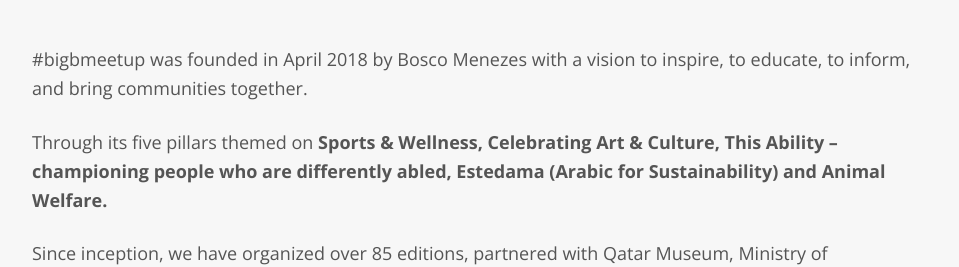
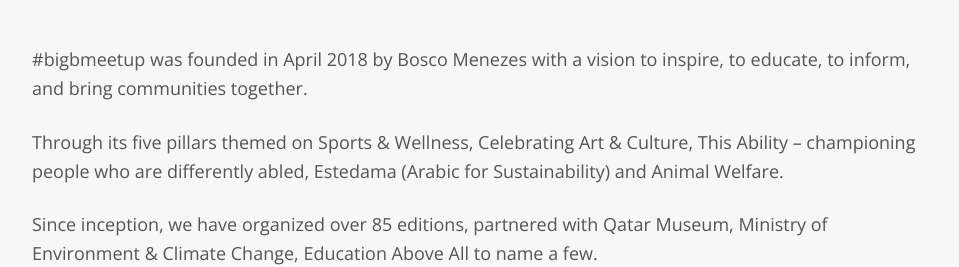
Before and after one commit to hedsouza/bigbmeetup, a Next.js app: page / in a window 1280 px wide. Shown: the part 1040-1307 px from the top of the page, without its empty margins (160-1119 px from the left). Built offline with nearby package versions, Linux system fonts and the light colour scheme; no server answers.

Commit message:
Update About section copy to match provided content

```diff
--- a/components/sections/About.tsx
+++ b/components/sections/About.tsx
@@ -28,12 +28,7 @@
             inspire, to educate, to inform, and bring communities together.
           </p>
           <p className="text-lg font-body text-neutral-charcoal/80 leading-relaxed">
-            Through its five pillars themed on{" "}
-            <strong className="font-bold">
-              Sports &amp; Wellness, Celebrating Art &amp; Culture, This Ability –
-              championing people who are differently abled, Estedama (Arabic for
-              Sustainability) and Animal Welfare.
-            </strong>
+            Through its five pillars themed on Sports &amp; Wellness, Celebrating Art &amp; Culture, This Ability – championing people who are differently abled, Estedama (Arabic for Sustainability) and Animal Welfare.
           </p>
           <p className="text-lg font-body text-neutral-charcoal/80 leading-relaxed">
             Since inception, we have organized over 85 editions, partnered with Qatar
```
